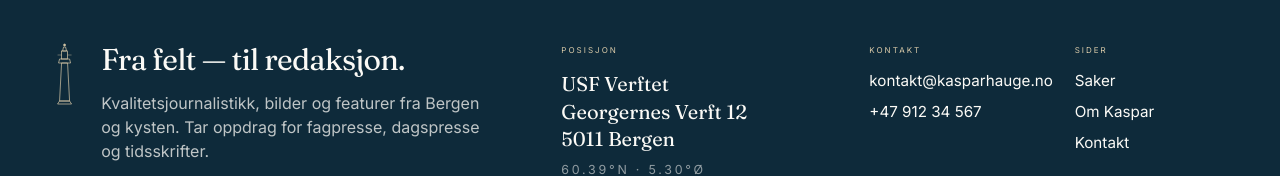
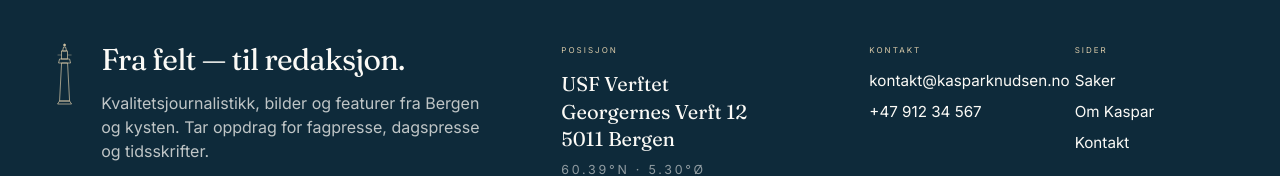
Before and after one commit to shauge2206/kaspar-frilans, a Next.js app: page /saker in a window 1280 px wide. Shown: the part 2000-2176 px from the top of the page. Built offline with nearby package versions, Linux system fonts and the light colour scheme.

Commit message:
Rename Hauge to Knudsen; remove invented Kaspar pullquote section on home and article pullquote field

```diff
--- a/src/app/kontakt/page.tsx
+++ b/src/app/kontakt/page.tsx
@@ -97,10 +97,10 @@ export default function KontaktPage() {
                       E-post
                     </div>
                     <a
-                      href="mailto:kontakt@kasparhauge.no"
+                      href="mailto:kontakt@kasparknudsen.no"
                       className="link-grow font-display text-lg text-deep"
                     >
-                      kontakt@kasparhauge.no
+                      kontakt@kasparknudsen.no
                     </a>
                   </li>
                   <li>
@@ -171,10 +171,10 @@ export default function KontaktPage() {
                 finne ut.
               </p>
               <a
-                href="mailto:tips@kasparhauge.no"
+                href="mailto:tips@kasparknudsen.no"
                 className="mt-8 inline-flex items-center gap-3 border border-deep/40 px-6 py-3 text-[0.78rem] tracking-meta text-deep transition-colors hover:bg-deep hover:text-paper"
               >
-                Send tips → tips@kasparhauge.no
+                Send tips → tips@kasparknudsen.no
               </a>
             </div>
           </div>
--- a/src/app/layout.tsx
+++ b/src/app/layout.tsx
@@ -24,7 +24,7 @@ export const metadata: Metadata = {
   },
   description:
     "Frilansjournalist med base på USF Verftet i Bergen. Gravejournalistikk og featurer fra kysten — fiskeri, arbeidsliv og menneskenære historier.",
-  metadataBase: new URL("https://kasparhauge.no"),
+  metadataBase: new URL("https://kasparknudsen.no"),
 };
 
 export default function RootLayout({
--- a/src/app/page.tsx
+++ b/src/app/page.tsx
@@ -54,7 +54,7 @@ export default function HomePage() {
           <div className="flex items-center gap-4 text-sand">
             <CompassMark className="w-6 h-6" />
             <span className="smallcaps text-[0.75rem]">
-              kaspar hauge — frilansjournalist
+              kaspar knudsen — frilansjournalist
             </span>
             <span className="hidden md:inline-block h-px w-32 bg-sand/50" />
             <span className="hidden md:inline-block text-[0.7rem] tracking-meta opacity-70">
@@ -213,32 +213,6 @@ export default function HomePage() {
         </div>
       </section>
 
-      {/* PULLQUOTE ------------------------------------------------------ */}
-      <section className="relative">
-        <div className="mx-auto max-w-[88rem] px-6 py-28 lg:px-12">
-          <div className="grid grid-cols-12 gap-6 items-start">
-            <div className="col-span-12 lg:col-span-2 flex justify-start">
-              <div className="rounded-full border border-deep/30 bg-fog-soft/60 px-4 py-2 smallcaps text-[0.7rem] text-deep">
-                Pullquote
-              </div>
-            </div>
-            <blockquote className="col-span-12 lg:col-span-9 lg:col-start-3">
-              <p className="font-display text-[clamp(1.7rem,3.6vw,3rem)] leading-[1.15] tracking-tight text-deep text-balance">
-                <span className="text-driftwood font-light italic">«</span>
-                Min jobb er å sitte stille lenge nok til at noen tør å si det
-                som ikke står i pressemeldingen — og så stå opp av stolen og
-                reise dit det skjer.
-                <span className="text-driftwood font-light italic">»</span>
-              </p>
-              <footer className="mt-8 flex items-center gap-4 text-[0.72rem] tracking-meta text-deep">
-                <span className="h-px w-10 bg-deep/40" />
-                Kaspar Knudsen · Bergen, 2026
-              </footer>
-            </blockquote>
-          </div>
-        </div>
-      </section>
-
       {/* CONTACT CTA ---------------------------------------------------- */}
       <section className="relative isolate overflow-hidden bg-deep text-paper">
         <WaveBackdrop className="absolute inset-x-0 -bottom-2 h-56 text-paper/70" />
@@ -259,7 +233,7 @@ export default function HomePage() {
             </p>
             <div className="mt-10 flex flex-wrap items-center gap-5">
               <a
-                href="mailto:kontakt@kasparhauge.no"
+                href="mailto:kontakt@kasparknudsen.no"
                 className="inline-flex items-center gap-3 bg-sand px-6 py-3 text-[0.78rem] tracking-meta text-deep transition-colors hover:bg-paper"
               >
                 Skriv til Kaspar →
@@ -285,10 +259,10 @@ export default function HomePage() {
               <li className="flex items-center gap-3">
                 <span aria-hidden className="h-px w-8 bg-paper/40" />
                 <a
-                  href="mailto:kontakt@kasparhauge.no"
+                  href="mailto:kontakt@kasparknudsen.no"
                   className="link-grow"
                 >
-                  kontakt@kasparhauge.no
+                  kontakt@kasparknudsen.no
                 </a>
               </li>
               <li className="flex items-center gap-3">
--- a/src/components/contact-form.tsx
+++ b/src/components/contact-form.tsx
@@ -25,7 +25,7 @@ export function ContactForm() {
       "",
       melding || "",
     ].join("\n");
-    return `mailto:kontakt@kasparhauge.no?subject=${encodeURIComponent(
+    return `mailto:kontakt@kasparknudsen.no?subject=${encodeURIComponent(
       subject,
     )}&body=${encodeURIComponent(body)}`;
   }, [type, navn, epost, emne, melding]);
@@ -114,7 +114,7 @@ export function ContactForm() {
         </button>
         <p className="text-[0.78rem] tracking-meta text-ink-muted">
           Sender til{" "}
-          <span className="text-deep">kontakt@kasparhauge.no</span>
+          <span className="text-deep">kontakt@kasparknudsen.no</span>
         </p>
       </div>
     </form>
--- a/src/components/site-footer.tsx
+++ b/src/components/site-footer.tsx
@@ -40,10 +40,10 @@ export function SiteFooter() {
           <ul className="mt-3 space-y-2 text-[0.95rem]">
             <li>
               <a
-                href="mailto:kontakt@kasparhauge.no"
+                href="mailto:kontakt@kasparknudsen.no"
                 className="link-grow text-paper"
               >
-                kontakt@kasparhauge.no
+                kontakt@kasparknudsen.no
               </a>
             </li>
             <li>
--- a/src/lib/saker.ts
+++ b/src/lib/saker.ts
@@ -37,8 +37,7 @@ export const saker: Sak[] = [
       "En statlig gransking konkluderte tidlig med at fiskebåten hadde grunnstøtt og at forliset var selvforskyldt.",
       "De etterlatte har hele veien hevdet at dette umulig kunne være tilfelle, og at et annet fartøy må ha kollidert med «Utvik Senior».",
     ],
-    pullquote:
-      "I 47 år har de etterlatte ventet på at noen skal høre dem. Nå er det en sprekk av lys i horisonten.",
+    pullquote: "",
     bilder: [
       {
         src: "/images/saker/sak-1/bilde-1.jpeg",
@@ -75,8 +74,7 @@ export const saker: Sak[] = [
       "Thomas Olsen (45) bor i nærheten. Han forteller om en svært dramatisk natt.",
       "– Naboen min ringte meg rett etter midnatt. Hun var redd og fortalte at naboen hennes hadde knust ruten hennes med et stort hageredskap, sier Olsen.",
     ],
-    pullquote:
-      "Stillheten i et lite kystsamfunn ble brutt av glasskår, røyk og en pil som suste forbi.",
+    pullquote: "",
     bilder: [
       {
         src: "/images/saker/sak-2/bilde-1.jpeg",
@@ -112,8 +110,7 @@ export const saker: Sak[] = [
       "Hun sier de er svært takknemlige for at folk leverer inn ting.",
       "Men et problem har vært vedvarende over tid: De får inn altfor mye klær og gjenstander av dårlig kvalitet. En fjerdedel av det butikken mottar går derfor rett i bosset.",
     ],
-    pullquote:
-      "Det skal være en gave. I stedet havner en fjerdedel rett i konteineren utenfor.",
+    pullquote: "",
     bilder: [
       {
         src: "/images/saker/sak-3/bilde-1.png",
```
